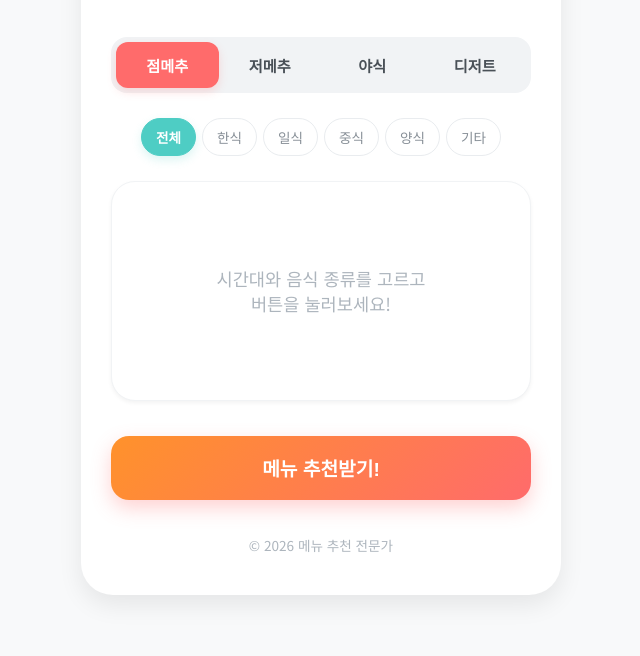
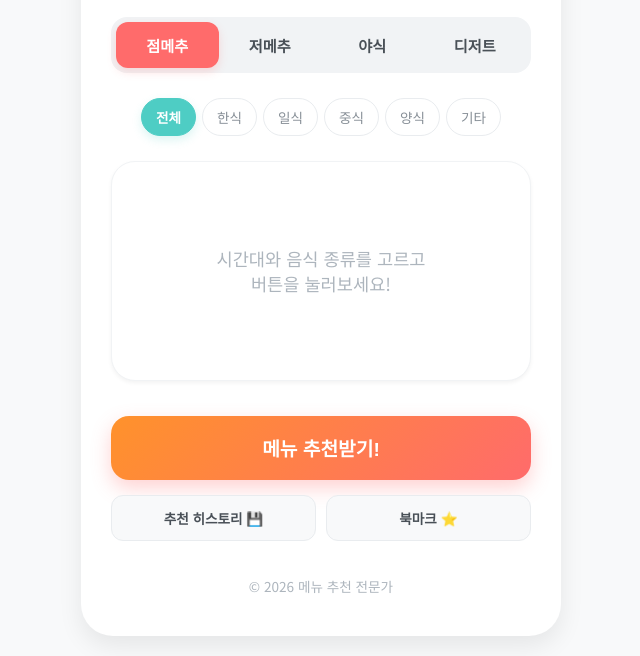
Before and after one commit to dlwlssud123/service_deployment, a plain HTML site: page index.html in a window 1280 px wide. Shown: the part 166-822 px from the top of the page, without its empty margins (319-959 px from the left). Before the commit the page ends 800 px from the top, so only its background shows below. Drawn offline with Linux system fonts and the light colour scheme.

Commit message:
local_storage bookmark, recommend history button add

```diff
--- a/index.html
+++ b/index.html
@@ -58,6 +58,11 @@
             <div class="actions">
                 <button id="recommendBtn" class="main-btn">메뉴 추천받기!</button>
             </div>
+
+            <div class="local_storage">
+                <button id="recommendHistoryBtn" class="sub-btn">추천 히스토리 💾</button>
+                <button id="BookmarkBtn" class="sub-btn">북마크 ⭐</button>
+            </div>
         </main>
 
         <footer>
--- a/style.css
+++ b/style.css
@@ -269,6 +269,28 @@ header p {
     animation: spin 1s linear infinite;
 }
 
+.local_storage {
+    display: flex;
+    justify-content: center;
+    gap: 10px;
+    margin-top: 15px; /* 버튼 간격 조정 */
+}
+
+.local_storage .sub-btn {
+    flex: 1; /* 버튼이 동일한 너비를 가지도록 */
+    padding: 12px 5px;
+    font-size: 0.85rem;
+    background: #f8f9fa;
+    color: #495057;
+    border: 1px solid #e9ecef;
+    box-shadow: none;
+}
+
+.local_storage .sub-btn:hover {
+    background: #e9ecef;
+    transform: translateY(-1px);
+}
+
 footer {
     margin-top: 35px;
     font-size: 0.85rem;
```
